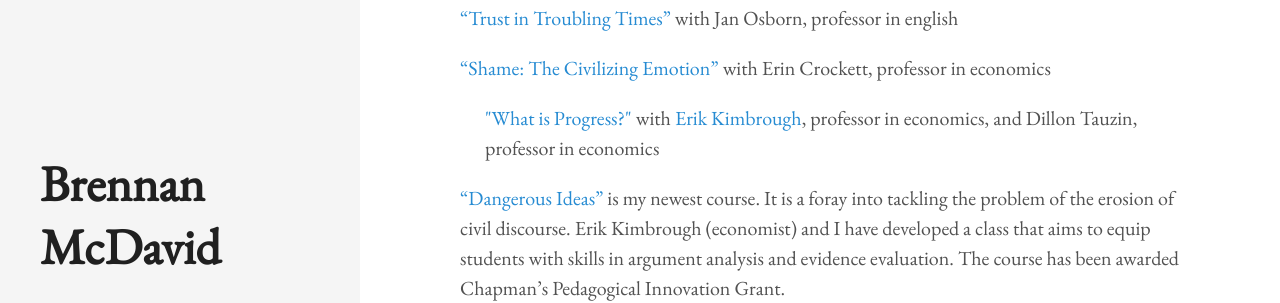
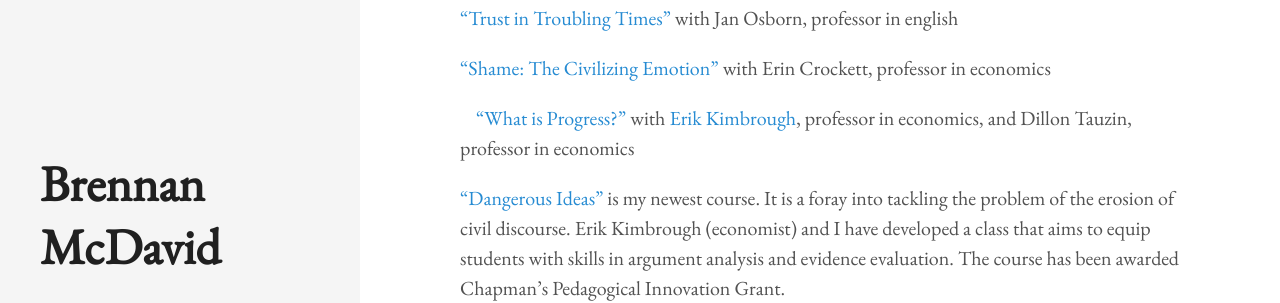
Before and after one commit to bkmcdavid/bkmcdavid.github.io, a Jekyll site: the page built from teaching.md, in a window 1280 px wide and 960 px high. Shown: the part 447-750 px from the top of the window. Built offline with Jekyll 4.4.1, drawn with Linux system fonts in a browser that asks for light colours.

Commit message:
Update teaching.md

```diff
--- a/teaching.md
+++ b/teaching.md
@@ -18,7 +18,7 @@ I also teach courses in the <a href="https://www.chapman.edu/research/institutes
 
 <a href="https://github.com/bkmcdavid/bkmcdavid.github.io/blob/ce745dd1dd6f86862bb5390fe12f738662421509/pdfs/357syllabusShame.docx">"Shame: The Civilizing Emotion"</a> with Erin Crockett, professor in economics
 
-<p style="margin-left: 25px;"><a href="https://github.com/bkmcdavid/bkmcdavid.github.io/blob/ce745dd1dd6f86862bb5390fe12f738662421509/pdfs/2023HumanomicsProgress.docx">"What is Progress?"</a> with <a href="https://sites.google.com/site/erikkimbrough/">Erik Kimbrough</a>, professor in economics, and Dillon Tauzin, professor in economics</p>
+&nbsp;&nbsp;&nbsp;&nbsp;<a href="https://github.com/bkmcdavid/bkmcdavid.github.io/blob/ce745dd1dd6f86862bb5390fe12f738662421509/pdfs/2023HumanomicsProgress.docx">"What is Progress?"</a> with <a href="https://sites.google.com/site/erikkimbrough/">Erik Kimbrough</a>, professor in economics, and Dillon Tauzin, professor in economics
 
 
 <a href="https://github.com/bkmcdavid/bkmcdavid.github.io/blob/b70a45c5b6db5f286252fa06720ca044eeb39912/pdfs/DangerousIdeasFall2024.pdf">"Dangerous Ideas"</a> is my newest course. It is a foray into tackling the problem of the erosion of civil discourse. Erik Kimbrough (economist) and I have developed a class that aims to equip students with skills in argument analysis and evidence evaluation. The course has been awarded Chapman's Pedagogical Innovation Grant.
```
